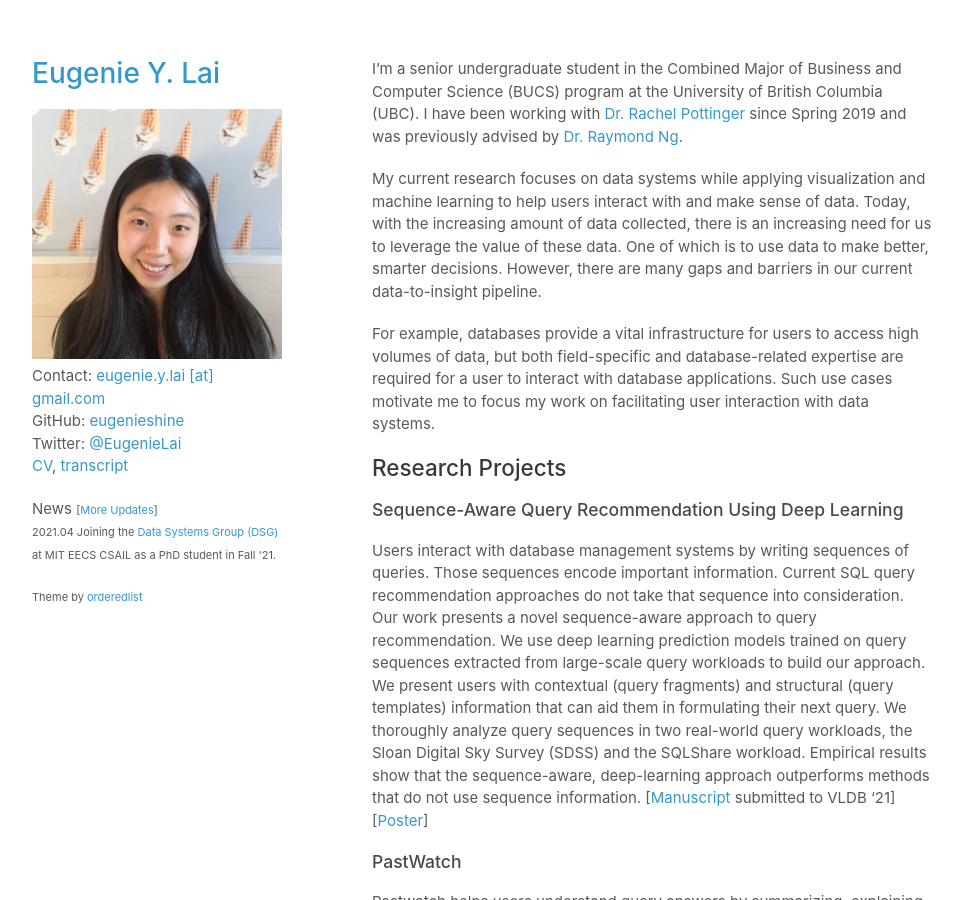
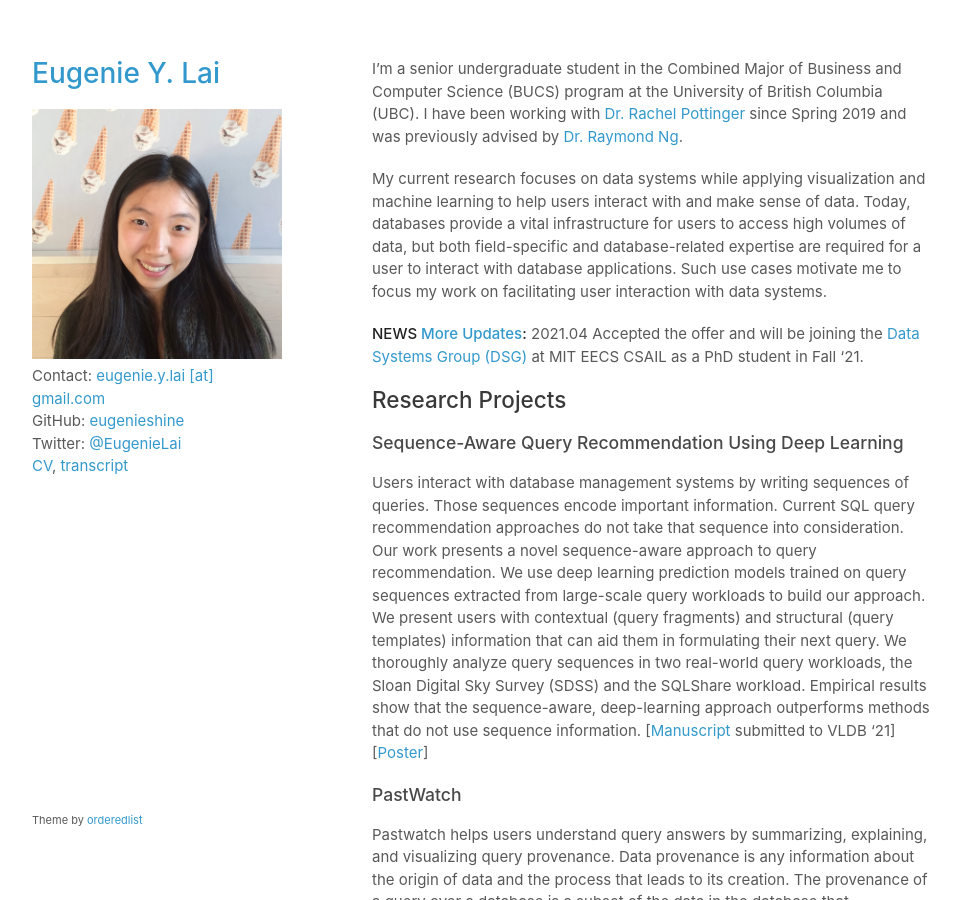
Before and after one commit to eugenielai/eugenielai.github.io, a Jekyll site: the page built from README.md, in a window 1280 px wide and 900 px high. Shown: the whole window, without its empty margins (158-1120 px from the left). Built offline with Jekyll 4.4.1, drawn with Linux system fonts in a browser that asks for light colours; our own code applies the rules of GitHub Pages for plain Markdown files; a script that is not in the unit is left out.

Commit message:
add news to content, add footer

```diff
--- a/README.md
+++ b/README.md
@@ -1,8 +1,8 @@
 I'm a senior undergraduate student in the Combined Major of Business and Computer Science (BUCS) program at the University of British Columbia (UBC). I have been working with [Dr. Rachel Pottinger](https://www.cs.ubc.ca/~rap/) since Spring 2019 and was previously advised by [Dr. Raymond Ng](https://www.cs.ubc.ca/~rng/).
 
-My current research focuses on data systems while applying visualization and machine learning to help users interact with and make sense of data. Today, with the increasing amount of data collected, there is an increasing need for us to leverage the value of these data. One of which is to use data to make better, smarter decisions. However, there are many gaps and barriers in our current data-to-insight pipeline.
+My current research focuses on data systems while applying visualization and machine learning to help users interact with and make sense of data. Today, databases provide a vital infrastructure for users to access high volumes of data, but both field-specific and database-related expertise are required for a user to interact with database applications. Such use cases motivate me to focus my work on facilitating user interaction with data systems.
 
-For example, databases provide a vital infrastructure for users to access high volumes of data, but both field-specific and database-related expertise are required for a user to interact with database applications. Such use cases motivate me to focus my work on facilitating user interaction with data systems.
+**NEWS [More Updates](https://eugenielai.github.io/posts/news.html):** 2021.04 Accepted the offer and will be joining the [Data Systems Group (DSG)](http://dsg.csail.mit.edu/) at MIT EECS CSAIL as a PhD student in Fall '21.
 
 ## Research Projects
 
--- a/_layouts/default.html
+++ b/_layouts/default.html
@@ -29,11 +29,9 @@
           <a href="/docs/cvs/cv_elai.pdf">CV</a>, <a href="/docs/transcripts/ubc_transcript_elai.pdf">transcript</a>
         </p>
 
-        <p>News <small>[<a href="https://eugenielai.github.io/posts/news.html">More Updates</a>] <br>
+        <!--<p>News <small>[<a href="https://eugenielai.github.io/posts/news.html">More Updates</a>] <br>
           2021.04 Joining the <a href="http://dsg.csail.mit.edu/">Data Systems Group (DSG)</a> at MIT EECS CSAIL as a PhD student in Fall '21.</small>
-        </p>
-
-        <p><small>Theme by <a href="https://github.com/orderedlist">orderedlist</a></small></p>
+        </p>-->
 
       </header>
       <section>
@@ -41,6 +39,9 @@
       {{ content }}
 
       </section>
+      <footer>
+        <p><small>Theme by <a href="https://github.com/orderedlist">orderedlist</a></small></p>
+      </footer>
     </div>
     <script src="{{ "/assets/js/scale.fix.js" | relative_url }}"></script>
     {% if site.google_analytics %}
```
